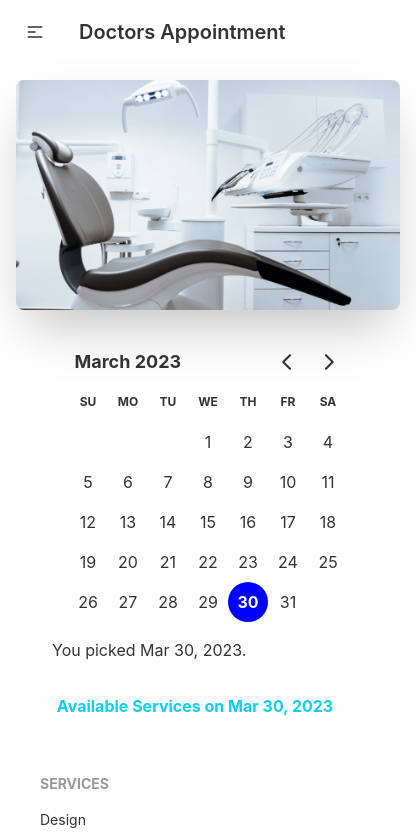
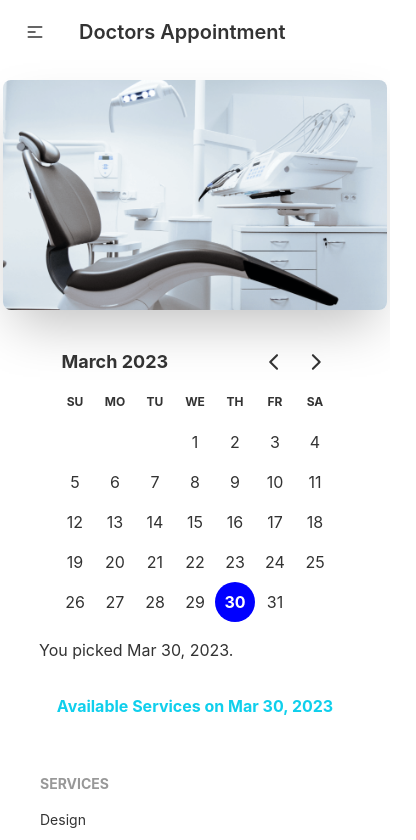
Before and after one commit to IamRidoyRoy/doctors-appointment-frontend, a React (Create React App) app: page /appointment in a window 390 px wide. Shown: the top 840 px of the page, 416 px wide, since content can reach past the window. Built offline with nearby package versions, Linux system fonts and the light colour scheme.

Commit message:
Fix Appointment page responsive issue

```diff
--- a/src/Pages/AppointmentPage/AptBanner/AptBanner.js
+++ b/src/Pages/AppointmentPage/AptBanner/AptBanner.js
@@ -7,7 +7,7 @@ const AptBanner = ({ selected, setSelected }) => {
 
     return (
         <header>
-            <div className="hero ">
+            <div className=" ">
                 <div className="hero-content flex-col lg:flex-row-reverse gap-x-28">
                     <img src={chair} alt='chair' className="max-w-sm rounded-lg shadow-2xl" />
                     <div>
```
